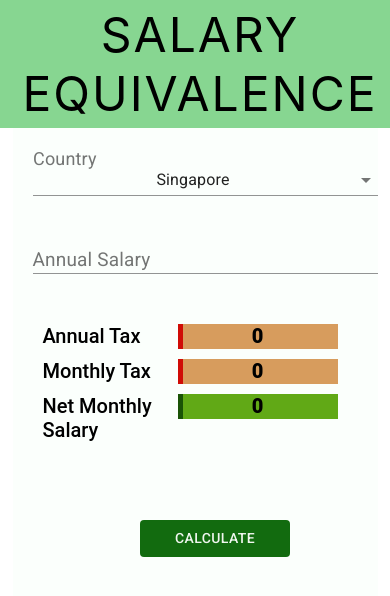
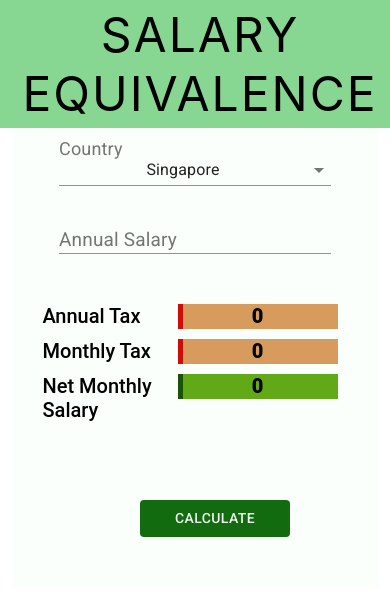
Before and after one commit to mls-ssjblue/salary-equi, a React (Create React App) app in the folder salary-ui/: page / in a window 390 px wide. Shown: the top 596 px of the page. Built offline with nearby package versions, Linux system fonts and the light colour scheme.

Commit message:
style for mobile

```diff
--- a/salary-ui/src/components/Salary.css
+++ b/salary-ui/src/components/Salary.css
@@ -3,10 +3,16 @@
     align-content: start;
     flex: 1;
     flex-direction: row;
-    margin: 10px;
-    width: 100%;
+    width: 50%;
+    margin:auto
 }
 
+@media all and (min-width:200px) and (max-width: 500px) {
+    .field {
+        width: 80%;
+        margin:auto;
+    }
+}
 .results {
     margin-top: 30px;
     margin-left: 20px;
```
